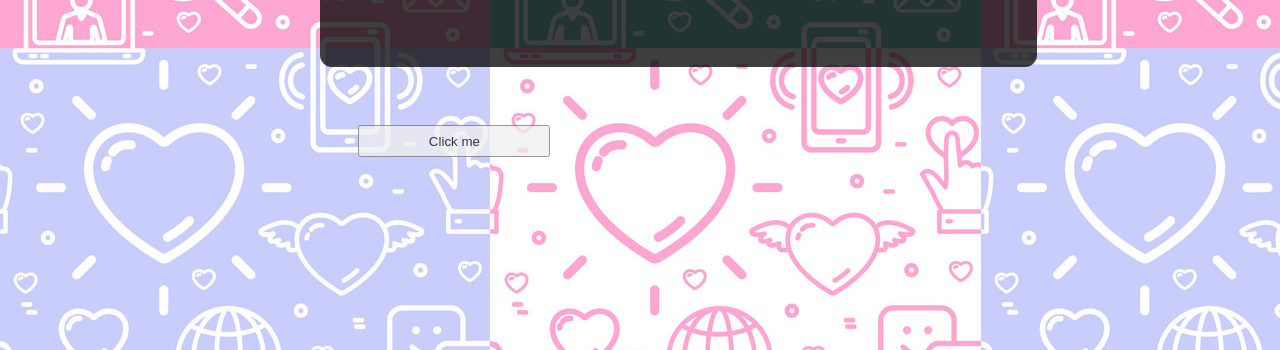
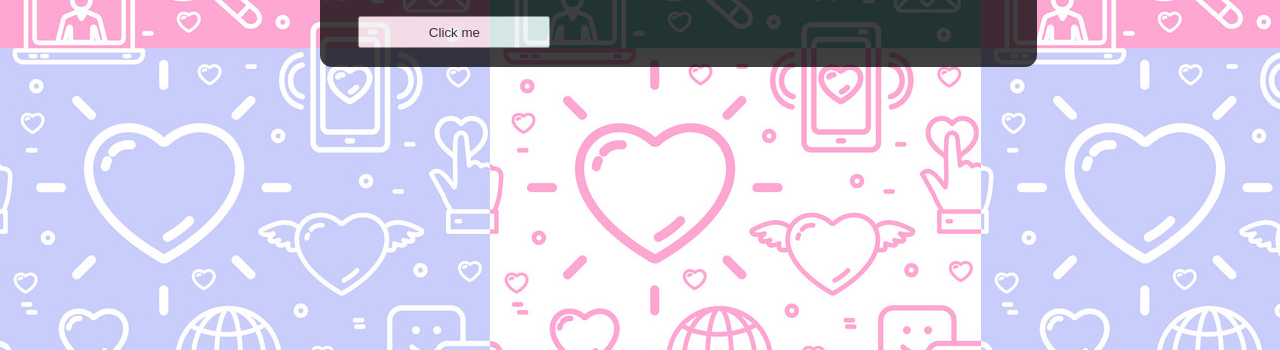
Before and after one commit to ngdhuy-aptech/ngdhuy-aptech.github.io, a plain HTML site: page index.html in a window 1280 px wide. Shown: the part 450-800 px from the top of the page. Drawn offline with Linux system fonts and the light colour scheme.

Commit message:
update button

```diff
--- a/index.html
+++ b/index.html
@@ -36,7 +36,7 @@
             button {
                 width: 30%;
                 height: 20%;
-                margin-top: 20%;
+                margin-top: 3%;
             }
         </style>
     </head>
```
